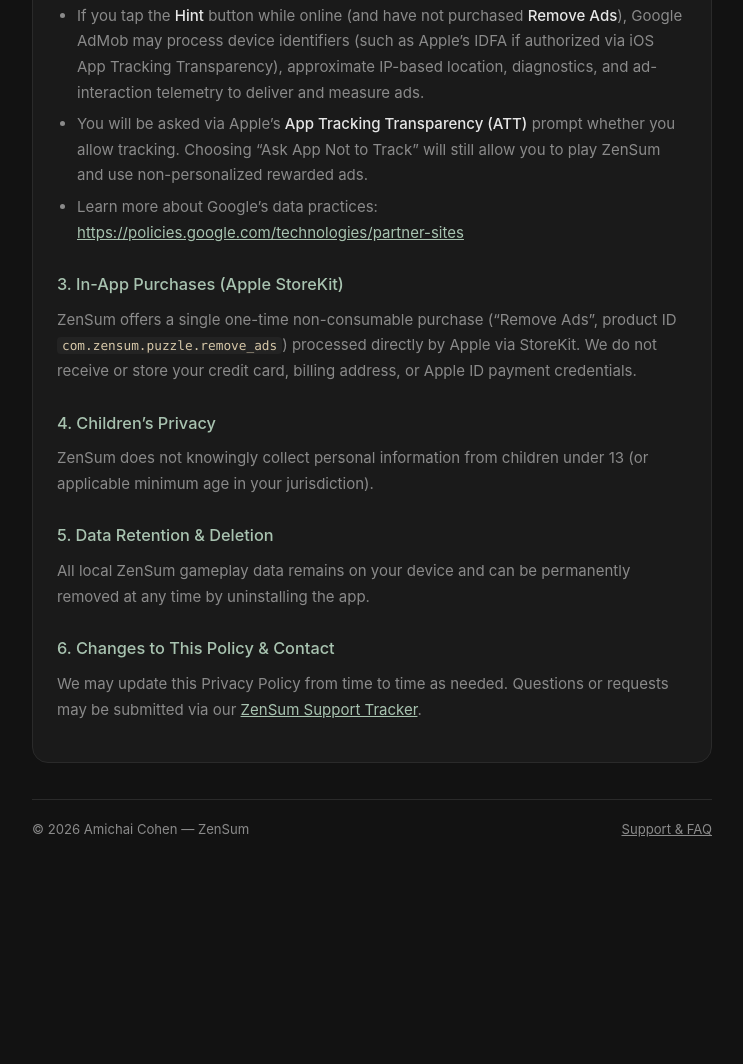
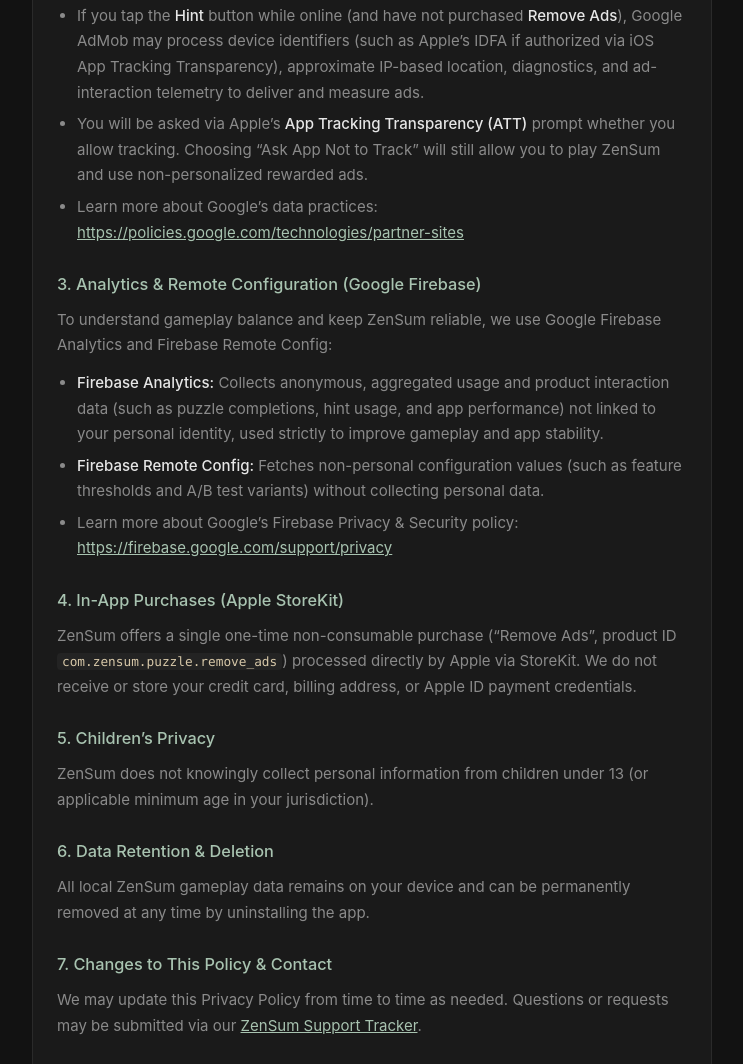
Before and after one commit to AmichaiCohen/zensum-legal, a plain HTML site: page privacy.html in a window 1280 px wide. Shown: the part 776-1840 px from the top of the page, without its empty margins (268-1011 px from the left). Before the commit the page ends 1680 px from the top, so only its background shows below. Drawn offline with Linux system fonts and the light colour scheme.

Commit message:
docs: disclose Firebase Analytics and Remote Config in privacy policy

```diff
--- a/privacy.html
+++ b/privacy.html
@@ -133,7 +133,7 @@
     <article>
       <h1>Privacy Policy for ZenSum</h1>
       <p class="meta">
-        <strong>Effective Date:</strong> 2026-11-24<br />
+        <strong>Effective Date:</strong> 2026-11-25<br />
         <strong>Developer / Contact:</strong> Amichai Cohen &mdash; <a href="https://github.com/AmichaiCohen/zensum-legal/issues" rel="noopener">Support Tracker</a>
       </p>
 
@@ -161,22 +161,32 @@
         <li>Learn more about Google&rsquo;s data practices: <a href="https://policies.google.com/technologies/partner-sites" rel="noopener">https://policies.google.com/technologies/partner-sites</a></li>
       </ul>
 
-      <h2>3. In-App Purchases (Apple StoreKit)</h2>
+      <h2>3. Analytics &amp; Remote Configuration (Google Firebase)</h2>
+      <p>
+        To understand gameplay balance and keep ZenSum reliable, we use Google Firebase Analytics and Firebase Remote Config:
+      </p>
+      <ul>
+        <li><strong>Firebase Analytics:</strong> Collects anonymous, aggregated usage and product interaction data (such as puzzle completions, hint usage, and app performance) not linked to your personal identity, used strictly to improve gameplay and app stability.</li>
+        <li><strong>Firebase Remote Config:</strong> Fetches non-personal configuration values (such as feature thresholds and A/B test variants) without collecting personal data.</li>
+        <li>Learn more about Google&rsquo;s Firebase Privacy &amp; Security policy: <a href="https://firebase.google.com/support/privacy" target="_blank" rel="noopener noreferrer">https://firebase.google.com/support/privacy</a></li>
+      </ul>
+
+      <h2>4. In-App Purchases (Apple StoreKit)</h2>
       <p>
         ZenSum offers a single one-time non-consumable purchase (&ldquo;Remove Ads&rdquo;, product ID <code>com.zensum.puzzle.remove_ads</code>) processed directly by Apple via StoreKit. We do not receive or store your credit card, billing address, or Apple ID payment credentials.
       </p>
 
-      <h2>4. Children&rsquo;s Privacy</h2>
+      <h2>5. Children&rsquo;s Privacy</h2>
       <p>
         ZenSum does not knowingly collect personal information from children under 13 (or applicable minimum age in your jurisdiction).
       </p>
 
-      <h2>5. Data Retention &amp; Deletion</h2>
+      <h2>6. Data Retention &amp; Deletion</h2>
       <p>
         All local ZenSum gameplay data remains on your device and can be permanently removed at any time by uninstalling the app.
       </p>
 
-      <h2>6. Changes to This Policy &amp; Contact</h2>
+      <h2>7. Changes to This Policy &amp; Contact</h2>
       <p>
         We may update this Privacy Policy from time to time as needed. Questions or requests may be submitted via our <a href="https://github.com/AmichaiCohen/zensum-legal/issues" rel="noopener">ZenSum Support Tracker</a>.
       </p>
```
